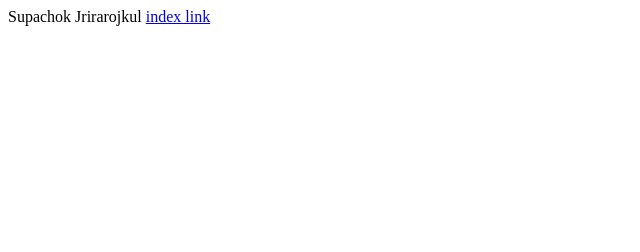
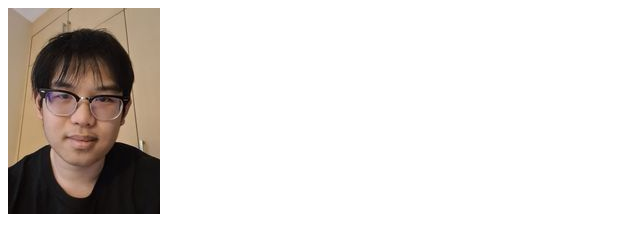
Before and after one commit to biggib01/DevOPsLAB03_P1, a plain HTML site: page profile.html in a window 1280 px wide. Shown: the whole page, without its empty margins (0-640 px from the left). Drawn offline with Linux system fonts and the light colour scheme.

Commit message:
add friend img

```diff
--- a/profile.html
+++ b/profile.html
@@ -7,7 +7,7 @@
     <title>Document</title>
 </head>
 <body>
-    Supachok Jrirarojkul
-    <a href="index.html">index link</a>
+    <img src="mypfp.jpg">
+
 </body>
 </html>
```
Also changed, not shown: mypfp.jpg (added).
